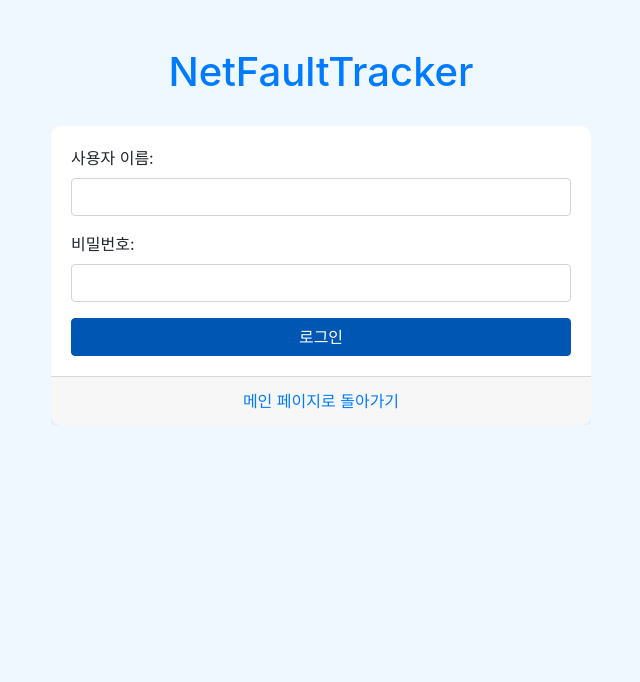
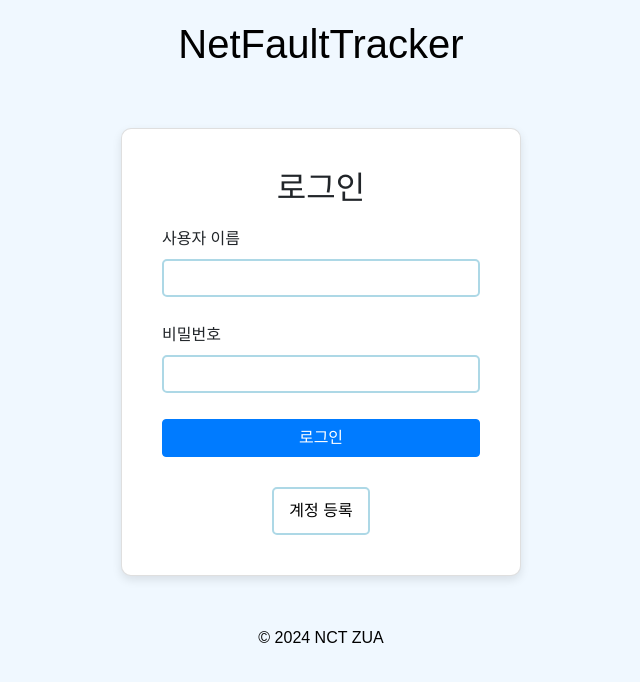
Before and after one commit to DevZua/NetFaultTracker, a Spring Boot app: page /templates/login.html in a window 1280 px wide. Shown: the top 682 px of the page, without its empty margins (319-959 px from the left). Run offline with Spring Boot 4, Linux system fonts and the light colour scheme; a user stored in the database is signed in; some of the project's set-up classes (security, data sources, template engines, error pages and the like) are left out, and stand-ins take their place.

Commit message:
login.html CSS 적용

```diff
--- a/src/main/resources/static/templates/login.html
+++ b/src/main/resources/static/templates/login.html
@@ -3,63 +3,153 @@
 <head>
     <meta charset="UTF-8">
     <meta name="viewport" content="width=device-width, initial-scale=1.0">
-    <title>로그인 페이지</title>
-    <!-- Bootstrap CSS -->
+    <title>로그인</title>
     <link rel="stylesheet" href="https://stackpath.bootstrapcdn.com/bootstrap/4.5.2/css/bootstrap.min.css">
-    <script src="/js/router.js"></script> <!-- JavaScript 파일 포함 -->
+    <script src="/js/router.js"></script>
 
     <style>
         body {
-            background-color: #f0f8ff; /* 구름색깔 배경 (하늘색) */
+            font-family: Arial, sans-serif;
+            background-color: #f0f8ff; /* 부드러운 배경색 (하늘색) */
+            margin: 0;
+            padding: 0;
         }
-        .card {
-            border: none; /* 카드 테두리 제거 */
-            border-radius: 10px; /* 둥글게 모서리 */
+
+        header {
+            color: black; /* 검은색으로 변경 */
+            padding: 20px;
+            text-align: center; /* 중앙 정렬 */
         }
-        .card-header {
-            display: none; /* 카드 헤더 제거 */
+
+        header h1 {
+            margin: 0;
+            color: black; /* 검은색으로 변경 */
         }
-        .btn-primary {
-            background-color: #0056b3; /* 버튼 색상 */
-            border-color: #0056b3; /* 버튼 테두리 색상 */
+
+        nav {
+            margin: 20px 0;
         }
-        .btn-primary:hover {
-            background-color: #004085; /* 버튼 호버 색상 */
-            border-color: #003052; /* 버튼 호버 테두리 색상 */
+
+        nav a {
+            color: black; /* 검은색 텍스트 */
+            text-decoration: none;
+            margin: 0 10px; /* 간격 조정 */
+            padding: 10px 15px;
+            border: 2px solid #add8e6; /* 하늘색 테두리 추가 */
+            border-radius: 5px; /* 모서리 둥글게 */
+            transition: background-color 0.3s, color 0.3s; /* 부드러운 효과 추가 */
         }
-        h1 {
-            text-align: center; /* 제목 중앙 정렬 */
-            margin-bottom: 30px; /* 제목과 카드 사이의 여백 */
-            color: #007bff; /* 제목 색상 */
+
+        nav a:hover {
+            background-color: rgba(173, 216, 230, 0.5); /* 호버 효과 (부드러운 하늘색) */
+        }
+
+        nav a:focus {
+            outline: none; /* 포커스 테두리 제거 */
+            box-shadow: 0 0 5px rgba(173, 216, 230, 1); /* 포커스 시 음영 효과 추가 */
+        }
+
+        main {
+            padding: 20px;
+            text-align: center; /* 중앙 정렬 */
+        }
+
+        .content {
+            background-color: white; /* 콘텐츠 배경색 */
+            padding: 20px;
+            border-radius: 10px; /* 모서리 둥글게 */
+            box-shadow: 0 4px 10px rgba(0, 0, 0, 0.1); /* 그림자 추가 */
+            margin: 20px auto; /* 가운데 정렬 */
+            max-width: 400px; /* 최대 폭을 400px로 조정 */
+        }
+
+        footer {
+            color: black; /* 검은색 텍스트 */
+            text-align: center; /* 중앙 정렬 */
+            padding: 10px 0;
+            position: relative;
+            bottom: 0;
+            width: 100%;
+            background-color: transparent; /* 배경색 제거 */
+        }
+
+        form {
+            display: flex;
+            flex-direction: column; /* 세로 방향으로 요소 정렬 */
+            margin: 20px 0; /* 여백 조정 */
+        }
+
+        .form-group {
+            text-align: left; /* 왼쪽 정렬 */
+        }
+
+        input[type="text"], input[type="password"] {
+            padding: 10px;
+            border: 2px solid #add8e6; /* 하늘색 테두리 */
+            border-radius: 5px; /* 모서리 둥글게 */
+            margin-bottom: 10px; /* 요소 간 간격 조정 */
+            width: 100%; /* 폭을 100%로 설정 */
+            box-sizing: border-box; /* 패딩과 보더를 포함한 크기 조정 */
+        }
+
+        button {
+            padding: 10px;
+            background-color: #add8e6; /* 하늘색 배경 */
+            color: black; /* 검은색 텍스트 */
+            border: none; /* 기본 테두리 제거 */
+            border-radius: 5px; /* 모서리 둥글게 */
+            cursor: pointer; /* 커서 모양 변경 */
+            transition: background-color 0.3s; /* 부드러운 효과 추가 */
+        }
+
+        button:hover {
+            background-color: rgba(173, 216, 230, 0.7); /* 호버 효과 (부드러운 하늘색) */
+        }
+
+        .back-link {
+            display: inline-block; /* 인라인 블록 요소로 변환 */
+            margin-top: 10px; /* 위쪽 여백 추가 */
+            color: black; /* 검은색 텍스트 */
+            text-decoration: none; /* 기본 밑줄 제거 */
+            border: 2px solid #add8e6; /* 하늘색 테두리 추가 */
+            padding: 10px 15px; /* 패딩 추가 */
+            border-radius: 5px; /* 모서리 둥글게 */
+            transition: background-color 0.3s; /* 부드러운 효과 추가 */
+        }
+
+        .back-link:hover {
+            background-color: rgba(173, 216, 230, 0.5); /* 호버 효과 (부드러운 하늘색) */
         }
     </style>
 </head>
 <body>
-<div class="container mt-5">
-    <h1>NetFaultTracker</h1> <!-- 제목 추가 -->
-    <div class="row justify-content-center">
-        <div class="col-md-6">
-            <div class="card">
-                <div class="card-body">
-                    <form action="/api/v1/users/login" method="POST" id="login-form">
-                        <div class="form-group">
-                            <label for="username">사용자 이름:</label>
-                            <input type="text" id="username" name="username" class="form-control" required>
-                        </div>
-                        <div class="form-group">
-                            <label for="password">비밀번호:</label>
-                            <input type="password" id="password" name="password" class="form-control" required>
-                        </div>
-                        <button type="submit" class="btn btn-primary btn-block">로그인</button>
-                    </form>
+<header>
+    <h1>NetFaultTracker</h1> <!-- 제목을 상단에 위치 -->
+</header>
+<main>
+    <div class="card content"> <!-- .content 클래스를 추가 -->
+        <div class="card-body">
+            <h2 class="card-title text-center">로그인</h2>
+            <form id="loginForm">
+                <div class="form-group">
+                    <label for="username">사용자 이름</label>
+                    <input type="text" class="form-control" id="username" name="username" required>
                 </div>
-                <div class="card-footer text-center">
-                    <a href="/index">메인 페이지로 돌아가기</a>
+                <div class="form-group">
+                    <label for="password">비밀번호</label>
+                    <input type="password" class="form-control" id="password" name="password" required>
                 </div>
+                <button type="submit" class="btn btn-primary btn-block">로그인</button>
+            </form>
+            <div class="text-center mt-3">
+                <a class="back-link" href="/register">계정 등록</a>
             </div>
         </div>
     </div>
-</div>
+</main>
+<footer>
+    <p>© 2024 NCT ZUA</p>
+</footer>
 
 <!-- Bootstrap JS, Popper.js, and jQuery -->
 <script src="https://code.jquery.com/jquery-3.5.1.slim.min.js"></script>
```
Also changed, not shown: src/main/resources/css/style.css (added, +108 -0 lines), src/main/resources/static/templates/index.html (+21 -7 lines), src/main/resources/static/templates/issues/form.html (+20 -10 lines), src/main/resources/static/templates/issues/list.html (+40 -13 lines), src/main/resources/static/templates/layout.html (+4 -4 lines), 1 other file.
